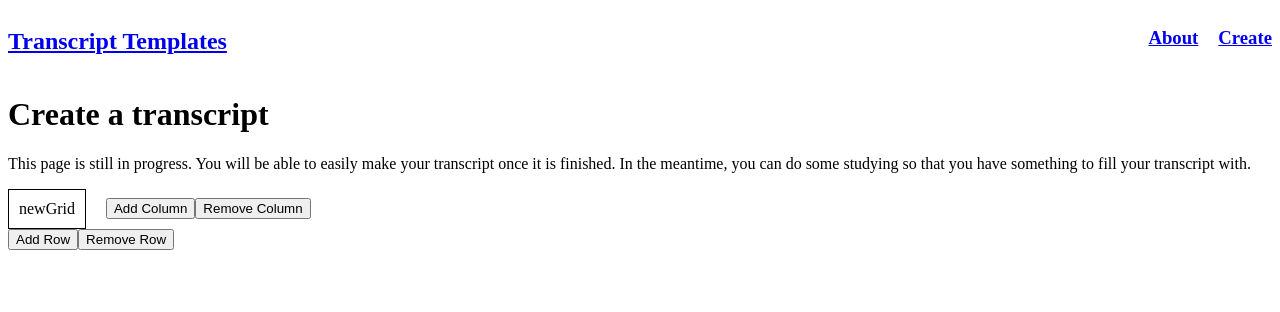
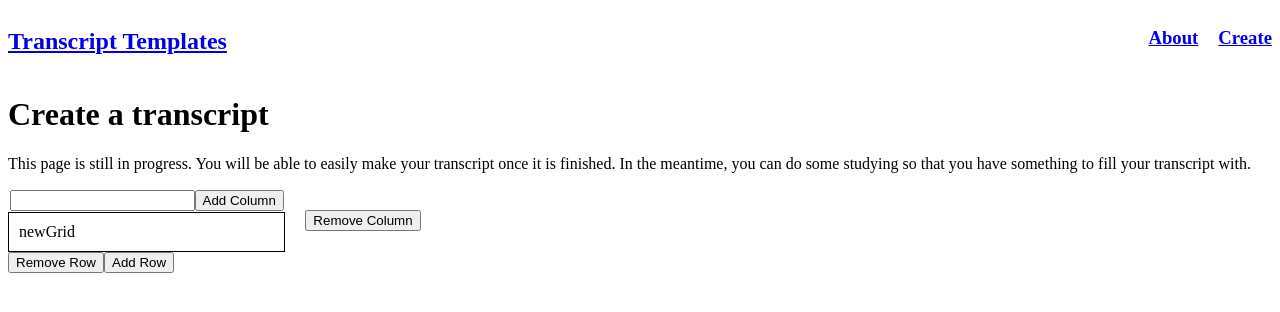
Before and after one commit to Yang-Yi-Shen/HS-Transcript-Maker, a React (Vite) app in the folder frontend/: page /create in a window 1280 px wide. Both pictures are taken after a click on the button "Add Row". Shown: the top 312 px of the page. Built offline with nearby package versions, Linux system fonts and the light colour scheme.

Commit message:
feat: you can set column headers now

```diff
--- a/frontend/src/components/Grid.jsx
+++ b/frontend/src/components/Grid.jsx
@@ -1,7 +1,10 @@
-import React, { useState } from 'react';
+import React, { useState, useRef } from 'react';
 
 function Grid() {
   const [gridData, setGridData] = useState([]);
+  const [columnHeaders, setColumnHeaders] = useState([]);
+  const [newColumnHeader, setNewColumnHeader] = useState('');
+  const columnInputRef = useRef(null);
 
   const addRow = () => {
     const newRow = gridData.length > 0 ? Array.from({ length: gridData[0].length }, () => "newGrid") : ["newGrid"];
@@ -9,22 +12,50 @@ function Grid() {
   }
 
   const addColumn = () => {
-    const newColumn = gridData.length > 0 ? gridData.map(row => [...row, "newGrid"]) : [["newGrid"]];
-    setGridData(newColumn);
-  }
+    const newColumnName = columnInputRef.current.value || "New Column";
+    const newColumnData = gridData.length > 0 ? gridData.map(row => [...row, "newGrid"]) : [["newGrid"]];
+    const newColumnHeaders = [...columnHeaders, newColumnName];
+    setColumnHeaders(newColumnHeaders);
+    setGridData(newColumnData);
+  };
 
   const removeRow = () => {
-    setGridData(gridData.slice(0, -1));
+    if (gridData.length > 1) {
+      setGridData(prevGridData => prevGridData.slice(0, -1));
+    }
   }
 
   const removeColumn = () => {
-    setGridData(gridData.map(row => row.slice(0, -1)));
+    if (gridData.length > 0 && gridData[0].length > 1) {
+      setColumnHeaders(prevHeaders => prevHeaders.slice(0, -1));
+      setGridData(prevGridData => prevGridData.map(row => row.slice(0, -1)));
+    }
+  }
+
+  const handleNewColumnHeaderChange = (event) => {
+    setNewColumnHeader(event.target.value);
   }
 
   return (
     <div>
       <div className='grid-container'>
         <table className='grid'>
+          <thead>
+            <tr>
+              {gridData.length > 0 && gridData[0].map((_, columnIndex) => (
+                <th key={columnIndex}>
+                  {columnIndex === gridData[0].length - 1 ?
+                    <>
+                      <input ref={columnInputRef} value={newColumnHeader} onChange={handleNewColumnHeaderChange} />
+                      <button onClick={addColumn}>Add Column</button>
+                    </>
+                    :
+                    columnHeaders[columnIndex]
+                  }
+                </th>
+              ))}
+            </tr>
+          </thead>
           <tbody>
             {gridData.map((row, rowIndex) => (
               <tr key={rowIndex}>
@@ -35,11 +66,12 @@ function Grid() {
             ))}
           </tbody>
         </table>
-        <button onClick={addColumn}>Add Column</button>
         <button onClick={removeColumn}>Remove Column</button>
       </div>
-      <button onClick={addRow}>Add Row</button>
-      <button onClick={removeRow}>Remove Row</button>
+      <div className="grid-container">
+        <button onClick={removeRow}>Remove Row</button>
+        <button onClick={addRow}>Add Row</button>
+      </div>
     </div>
   );
 }
```
